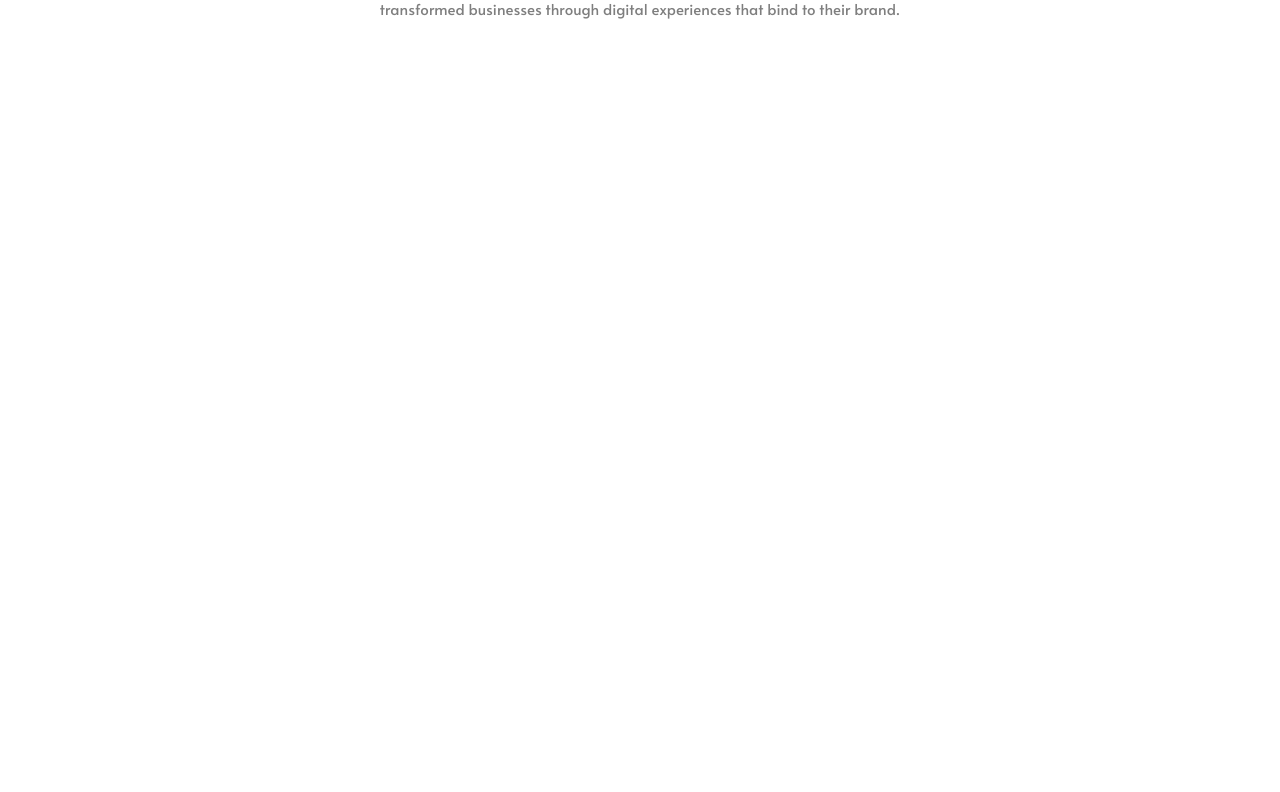
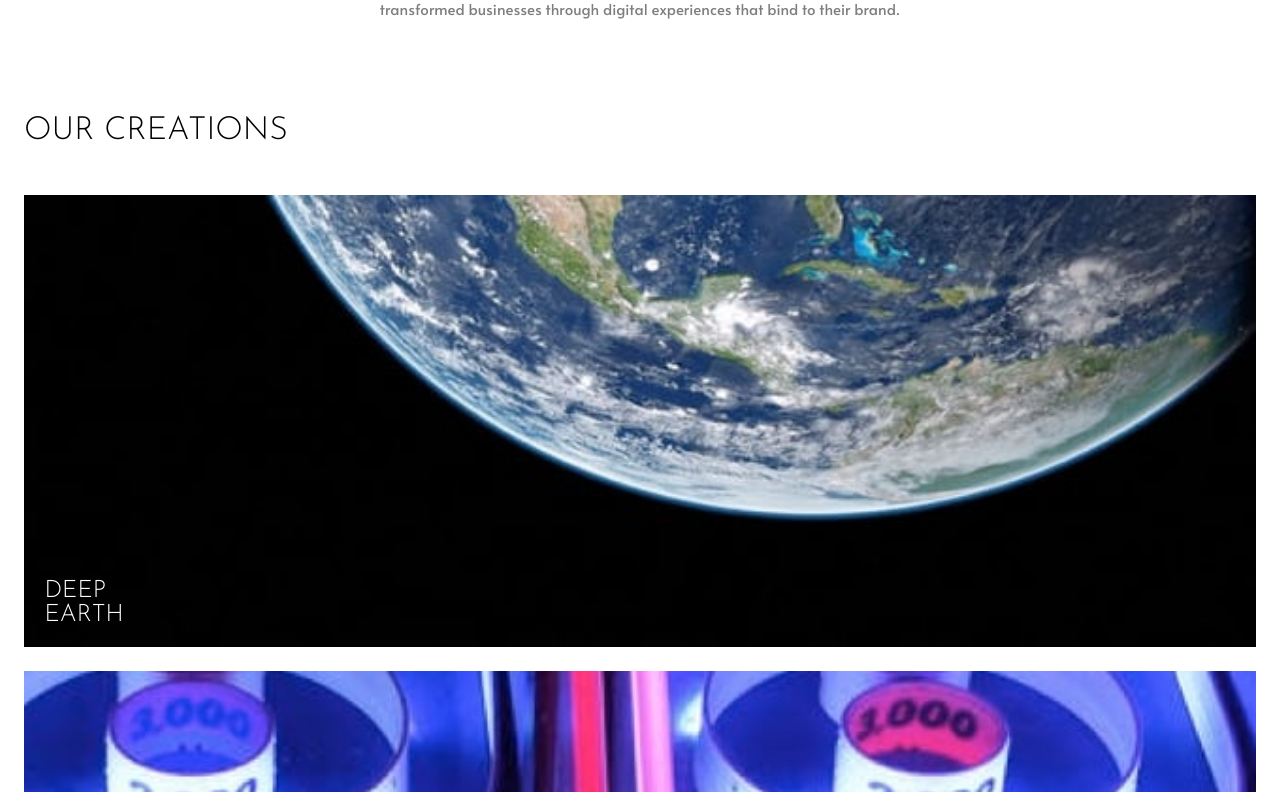
Before and after one commit to kalrog-dev/fem_loopstudios, a React (Vite) app: page / in a window 1280 px wide. Shown: the part 1468-2260 px from the top of the page. Before the commit the page ends 1583 px from the top, so only its background shows below. Built offline with nearby package versions, Linux system fonts and the light colour scheme; the HTML template or start-up script is replaced by a standard one.

Commit message:
Add Creations component with its images

```diff
--- /dev/null
+++ b/src/components/Creations.css
@@ -0,0 +1,37 @@
+#creations {
+  display: grid;
+}
+
+.creations-btn {
+  order: 2;
+}
+
+.creations-title {
+  color: #000;
+}
+
+.creations-grid {
+  order: 1;
+  display: grid;
+  gap: 1.6em;
+  margin-block: 48px 34px;
+}
+
+.creations-grid-item {
+  position: relative;
+}
+
+.creations-grid-item img {
+  width: 100%;
+  height: 100%;
+  object-fit: cover;
+}
+
+.creations-grid-item figcaption {
+  position: absolute;
+  bottom: 0.85em;
+  left: 0.85em;
+  z-index: 1;
+  color: #fff;
+  width: 125px;
+}
--- /dev/null
+++ b/src/components/Creations.tsx
@@ -0,0 +1,21 @@
+import './Creations.css'
+import creationImages from '../creation-images'
+
+export default function Creations() {
+  return (
+    <section id='creations'>
+      <h2 className='creations-title'>Our creations</h2>
+      <a className='creations-btn' href="#">See all</a>
+      <div className="creations-grid">
+        {creationImages.map((image, index) => {
+          return (
+            <figure className='creations-grid-item' key={index}>
+              <img src={image.srcSm} alt={image.desc} />
+              <figcaption>{image.desc.toUpperCase()}</figcaption>
+            </figure>
+          )
+        })}
+      </div>
+    </section>
+  )
+}
--- a/src/components/Main.tsx
+++ b/src/components/Main.tsx
@@ -1,10 +1,12 @@
 import About from './About'
+import Creations from './Creations'
 import './Main.css'
 
 export default function Main() {
   return (
     <main>
       <About />
+      <Creations />
     </main>
   )
 }
--- /dev/null
+++ b/src/creation-images.tsx
@@ -0,0 +1,42 @@
+export default [
+  {
+    desc: 'Deep Earth',
+    srcSm: './images/mobile/image-deep-earth.jpg',
+    srcLg: './images/desktop/image-deep-earth.jpg'
+  },
+  {
+    desc: 'Night Arcade',
+    srcSm: './images/mobile/image-night-arcade.jpg',
+    srcLg: './images/desktop/image-night-arcade.jpg',
+  },
+  {
+    desc: 'Soccer\nTeam VR',
+    srcSm: './images/mobile/image-soccer-team.jpg',
+    srcLg: './images/desktop/image-soccer-team.jpg',
+  },
+  {
+    desc: 'The Grid',
+    srcSm: './images/mobile/image-grid.jpg',
+    srcLg: './images/desktop/image-grid.jpg',
+  },
+  {
+    desc: 'From Up Above VR',
+    srcSm: './images/mobile/image-from-above.jpg',
+    srcLg: './images/desktop/image-from-above.jpg',
+  },
+  {
+    desc: 'Pocket Borealis',
+    srcSm: './images/mobile/image-pocket-borealis.jpg',
+    srcLg: './images/desktop/image-pocket-borealis.jpg',
+  },
+  {
+    desc: 'The Curiosity',
+    srcSm: './images/mobile/image-curiosity.jpg',
+    srcLg: './images/desktop/image-curiosity.jpg',
+  },
+  {
+    desc: 'Make It Fisheye',
+    srcSm: './images/mobile/image-fisheye.jpg',
+    srcLg: './images/desktop/image-fisheye.jpg',
+  }
+]
```
